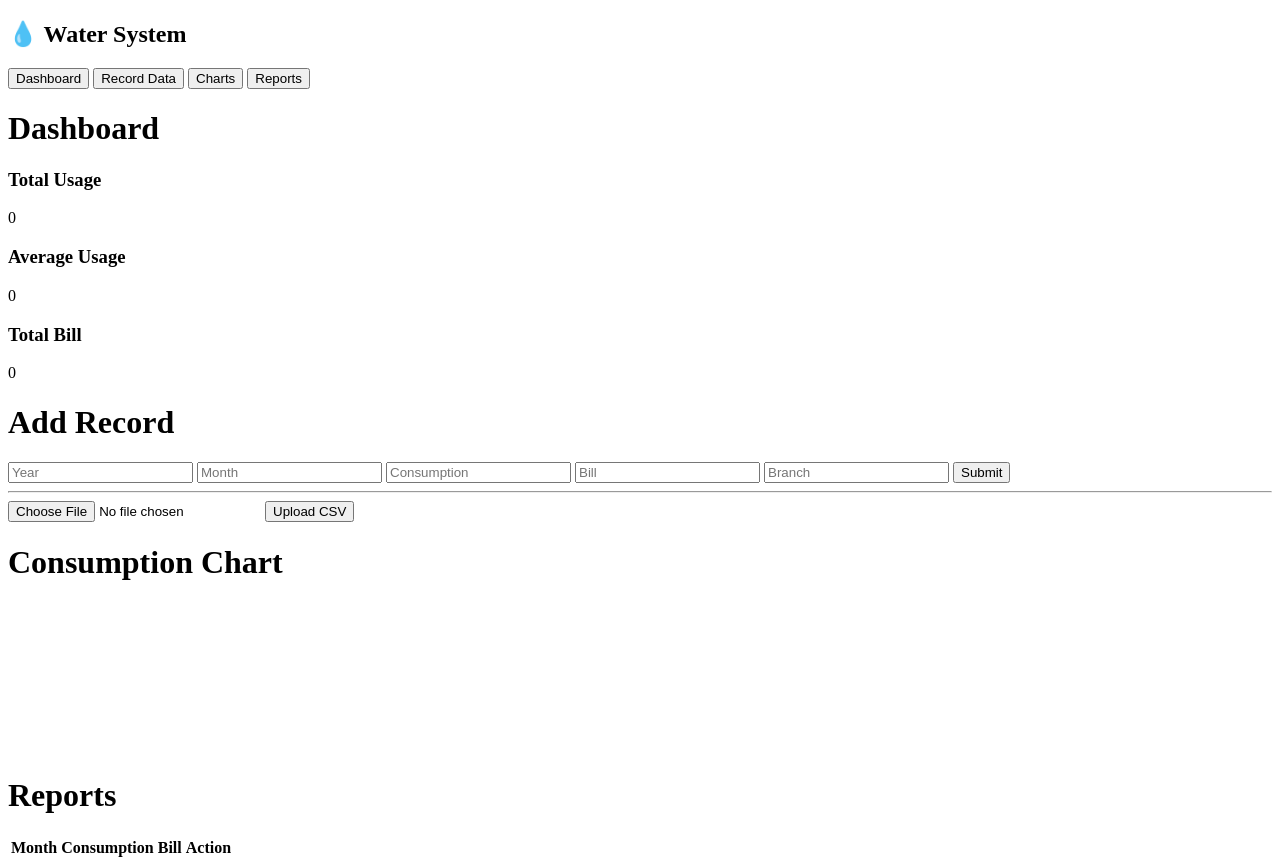
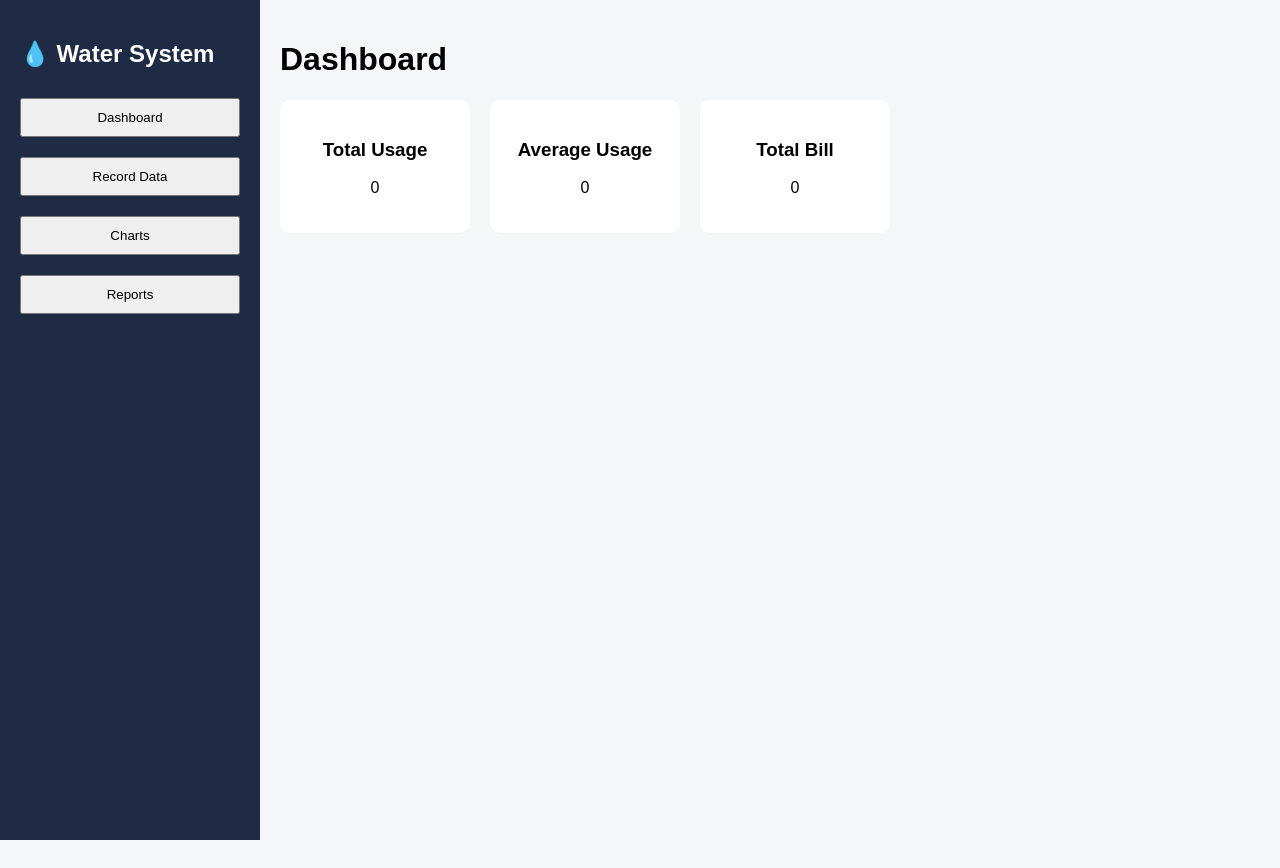
Before and after one commit to DoctaSTEPHEN/SoftDes, a Flask app: template templates/index.html in a window 1280 px wide. After the commit the page ends 840 px from the top, so only its background shows below. Run offline with Flask 3, Linux system fonts and the light colour scheme; the template is opened without the code that fills it, so the values that code supplies are empty; a map, chart or similar area stays blank.

Commit message:
Refactor style.css: remove JS and add CSS styles
Removed JavaScript functions for dashboard, record management, and reports. Added CSS styles for layout and design.

```diff
--- a/static/style.css
+++ b/static/style.css
@@ -1,120 +1,65 @@
-const BASE_URL = "https://your-app.onrender.com"; // change this
-
-// -----------------------------
-// PAGE NAVIGATION
-// -----------------------------
-function showPage(page) {
-    document.querySelectorAll(".page").forEach(p => p.classList.add("hidden"));
-    document.getElementById(page).classList.remove("hidden");
+body {
+    margin: 0;
+    font-family: Arial;
+    background: #f4f6f8;
 }
 
-
-// -----------------------------
-// DASHBOARD
-// -----------------------------
-async function loadDashboard() {
-    const res = await fetch(BASE_URL + "/dashboard");
-    const data = await res.json();
-
-    document.getElementById("total_usage").innerText = data.total_usage;
-    document.getElementById("avg_usage").innerText = data.avg_usage;
-    document.getElementById("total_bill").innerText = data.total_bill;
+.container {
+    display: flex;
 }
 
-
-// -----------------------------
-// ADD RECORD
-// -----------------------------
-async function addRecord() {
-    const data = {
-        Year: document.getElementById("year").value,
-        Month: document.getElementById("month").value,
-        Consumption: document.getElementById("consumption").value,
-        Bill: document.getElementById("bill").value,
-        Branch: document.getElementById("branch").value
-    };
-
-    await fetch(BASE_URL + "/record/manual", {
-        method: "POST",
-        headers: {"Content-Type": "application/json"},
-        body: JSON.stringify(data)
-    });
-
-    alert("Record added!");
+/* Sidebar */
+.sidebar {
+    width: 220px;
+    background: #1f2a44;
+    color: white;
+    height: 100vh;
+    padding: 20px;
 }
 
-
-// -----------------------------
-// UPLOAD FILE
-// -----------------------------
-async function uploadFile() {
-    const fileInput = document.getElementById("file");
-    const formData = new FormData();
-    formData.append("file", fileInput.files[0]);
-
-    await fetch(BASE_URL + "/record/upload", {
-        method: "POST",
-        body: formData
-    });
-
-    alert("File uploaded!");
+.sidebar button {
+    width: 100%;
+    margin: 10px 0;
+    padding: 10px;
+    cursor: pointer;
 }
 
-
-// -----------------------------
-// VISUALIZATION
-// -----------------------------
-async function loadChart() {
-    const res = await fetch(BASE_URL + "/visualize");
-    const data = await res.json();
-
-    new Chart(document.getElementById("chart"), {
-        type: "line",
-        data: {
-            labels: data.months,
-            datasets: [{
-                label: "Consumption",
-                data: data.consumption
-            }]
-        }
-    });
+/* Content */
+.content {
+    flex: 1;
+    padding: 20px;
 }
 
-
-// -----------------------------
-// REPORTS
-// -----------------------------
-async function loadReports() {
-    const res = await fetch(BASE_URL + "/reports");
-    const data = await res.json();
-
-    const table = document.getElementById("reportTable");
-    table.innerHTML = "";
-
-    data.forEach((row, i) => {
-        table.innerHTML += `
-            <tr>
-                <td>${row.Month}</td>
-                <td>${row.Consumption}</td>
-                <td>${row.Bill}</td>
-                <td>
-                    <button onclick="deleteRow(${i})">Delete</button>
-                </td>
-            </tr>
-        `;
-    });
+.page {
+    display: block;
 }
 
-async function deleteRow(i) {
-    await fetch(BASE_URL + "/reports/delete/" + i, {
-        method: "DELETE"
-    });
-    loadReports();
+.hidden {
+    display: none;
 }
 
+/* Cards */
+.cards {
+    display: flex;
+    gap: 20px;
+}
 
-// -----------------------------
-// INITIAL LOAD
-// -----------------------------
-loadDashboard();
-loadReports();
+.card {
+    background: white;
+    padding: 20px;
+    border-radius: 10px;
+    width: 150px;
+    text-align: center;
+}
+
+/* Table */
+table {
+    width: 100%;
+    background: white;
+    border-collapse: collapse;
+}
+
+th, td {
+    padding: 10px;
+    border: 1px solid #ddd;
+}
```
